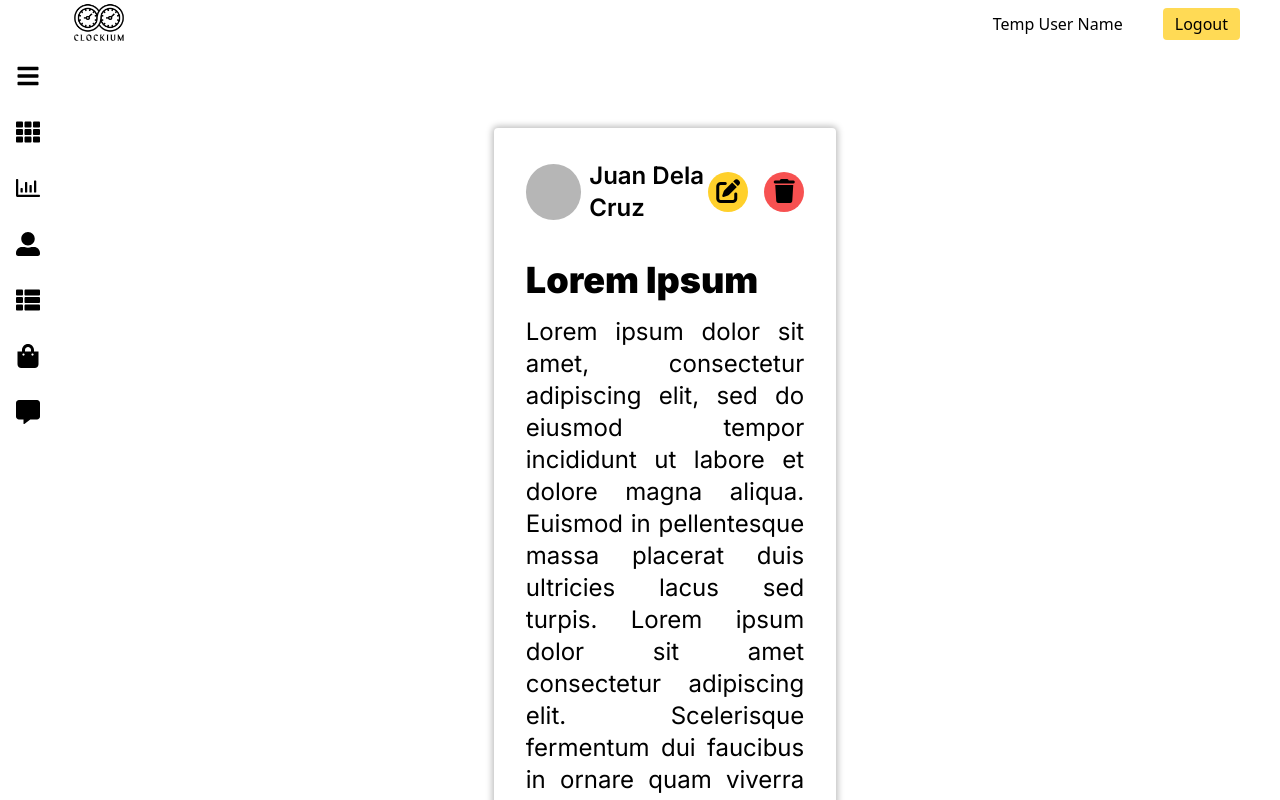
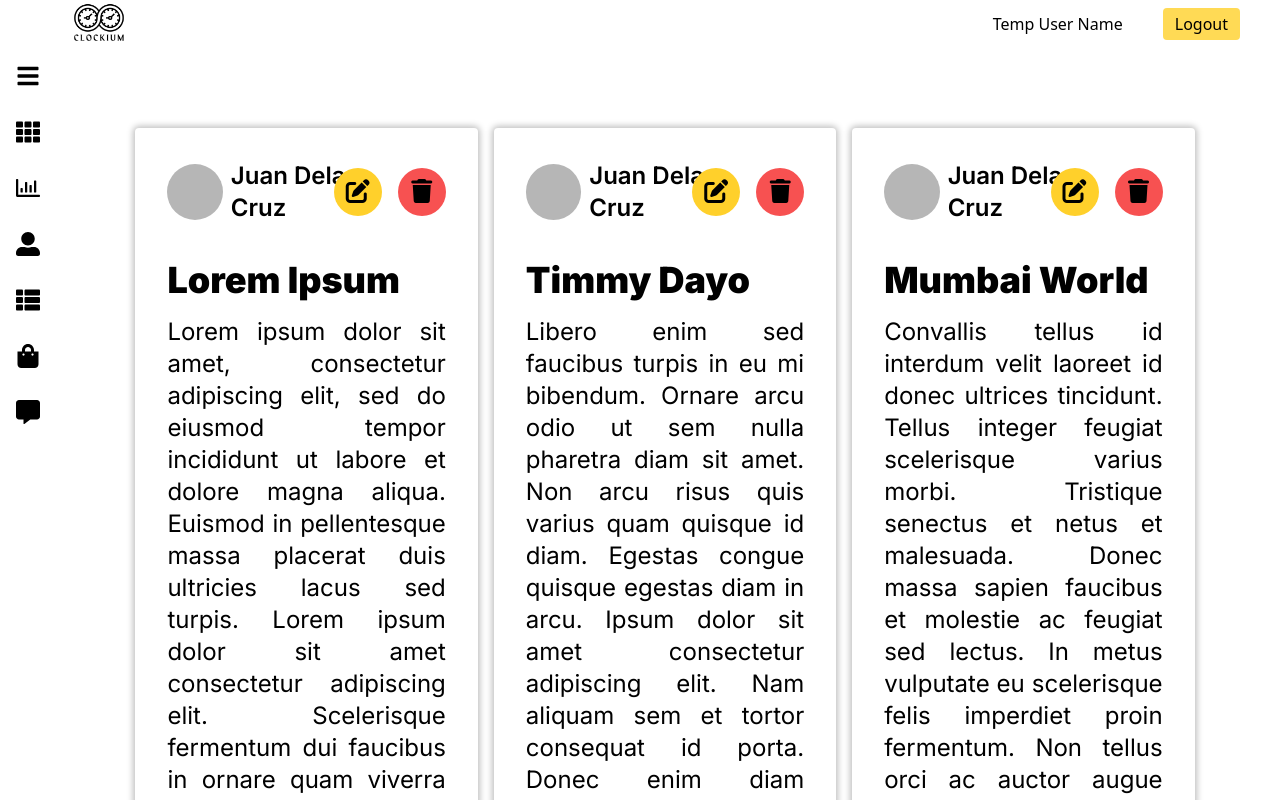
Before and after one commit to prince-bojji/hacktiv, a React (Vite) app in the folder hacktiv/: page /FreedomBoard in a window 1280 px wide. Shown: the top 800 px of the page. Built offline with nearby package versions, Linux system fonts and the light colour scheme.

Commit message:
Freedompost finalization, freedomboard init

```diff
--- a/hacktiv/src/components/FreedomPost.jsx
+++ b/hacktiv/src/components/FreedomPost.jsx
@@ -1,9 +1,15 @@
 import React, { useRef, useState } from "react";
 
 function FreedomPost(props) {
+	// Remove this props object for dynamic content
+	props = props.props
 	const [isEditing, setIsEditing] = useState(false);
 	const [isDeleting, setIsDeleting] = useState(false);
 	const [isAuthor, setIsAuthor] = useState(true);
+
+	const [postTitle, setTitle] = useState(props.title)
+	const [postContent, setContent] = useState(props.content)
+	const [properties, setProps] = useState(props)
 
 	// When the delete button is clicked
 	const onDeleting = () => {
@@ -15,36 +21,35 @@ function FreedomPost(props) {
 	};
 	// When save on edit is clicked
 	const onSave = () => {
-
-  }
+		setProps({...props, title: postTitle, content: postContent})
+		setIsEditing(false)
+	};
 	// When confirm delete button is clicked
-  const onDelete = () => {
-
-  }
+	const onDelete = () => {};
 	// When edit or delete is cancelled
 	const onCancel = () => {
 		setIsDeleting(false);
 		setIsEditing(false);
 	};
 
-	// Remove this props object for dynamic content
-	const date = new Date();
-	props = {
-		title: "Lorem Ipsum",
-		content:
-			"Lorem ipsum dolor sit amet, consectetur adipiscing elit, sed do eiusmod tempor incididunt ut labore et dolore magna aliqua. Euismod in pellentesque massa placerat duis ultricies lacus sed turpis. Lorem ipsum dolor sit amet consectetur adipiscing elit. Scelerisque fermentum dui faucibus in ornare quam viverra orci. Est ullamcorper eget nulla facilisi etiam dignissim diam quis enim. Id velit ut tortor pretium viverra suspendisse potenti nullam. Egestas erat imperdiet sed euismod nisi porta lorem mollis. Phasellus faucibus scelerisque eleifend donec pretium vulputate sapien nec ",
-		author: "Juan Dela Cruz",
-		date_posted:
-			date.getMonth() + "/" + date.getDay() + "/" + date.getFullYear(),
-		time_posted:
-			(date.getHours() % 12) +
-			":" +
-			date.getMinutes() +
-			(date.getHours % 12 == 0 ? "am" : "pm"),
-	};
+	const titleChange = (e) => {
+		setTitle(e.target.value)
+	}
+
+	const contentChange = (e) => {
+		setContent(e.target.value)
+	}
+
 	return (
 		<>
-			<div className={(isEditing ? "outline outline-offset-2 outline-secondary-a " : "outline-none ") + "bg-primary rounded p-8 xs:text-xs md:text-lg xl:text-2xl min-[320px]:w-[92%] md:w-[56%] xl:w-[32%] h-max shadow-[0_0_6px_2px_rgba(0,0,0,0.25)] ease-in duration-100"}>
+			<div
+				className={
+					(isEditing
+						? "outline outline-offset-2 outline-secondary-a "
+						: "outline-none ") +
+					"bg-primary rounded p-8 xs:text-xs md:text-lg xl:text-2xl min-[320px]:w-[92%] md:w-[56%] xl:w-[32%] h-max shadow-[0_0_6px_2px_rgba(0,0,0,0.25)] ease-in duration-100"
+				}
+			>
 				<div className="grid grid-cols-3 items-center mb-5">
 					<div className="flex items-center col-span-2">
 						{/* replace this span for actual image */}
@@ -53,6 +58,97 @@ function FreedomPost(props) {
 					</div>
 					{/* If author is the same is the user, show these buttons */}
 					{isAuthor ? (
+						<>
+							<div className="flex justify-self-end gap-4">
+								<button
+									className={
+										(isEditing
+											? "bg-accent w-max p-4 rounded-md font-bold "
+											: isDeleting
+											? "bg-warning w-max p-4 rounded-md font-bold "
+											: "bg-accent min-[320px]:w-10 lg:w-12 rounded-full aspect-square ") +
+										"ease-in duration-75"
+									}
+									onClick={isEditing ? onSave : isDeleting ? onDelete : onEdit}
+								>
+									{isEditing ? (
+										"Save"
+									) : isDeleting ? (
+										"Confirm"
+									) : (
+										<i className="fa-solid fa-pen-to-square"></i>
+									)}
+
+								</button>
+								<button
+									className={
+										(isDeleting ? "bg-accent" : "bg-warning") +
+										" min-[320px]:w-10 lg:w-12 rounded-full aspect-square ease-in duration-75"
+									}
+									onClick={
+										isEditing ? onCancel : isDeleting ? onCancel : onDeleting
+									}
+								>
+									{isEditing ? (
+										<i
+											className="fa-solid fa-xmark min-[320px]:fa-xs"
+											style={{ color: "#ffffff" }}
+										></i>
+									) : isDeleting ? (
+										<i
+											className="fa-solid fa-xmark min-[320px]:fa-xs"
+											style={{ color: "#ffffff" }}
+										></i>
+									) : (
+										<i className="fa-solid fa-trash min-[320px]:fa-xs"></i>
+									)}
+								</button>
+							</div>
+						</>
+					) : (
+						<></>
+					)}
+
+				</div>
+				<div className="flex flex-col mb-4">
+					{isEditing ? (
+						<>
+							<input
+								name="title"
+								type="text"
+								className="border-tertiary-b border border-solid shadow-inner rounded-lg font-black min-[320px]:text-3xl lg:text-4xl my-4 h-max p-2"
+								value={postTitle}
+								onChange={titleChange}
+								maxLength="25"
+							/>
+							<textarea
+								name="content"
+								className="border-tertiary-b border border-solid shadow-[inset_0_0_2px_1px_rgba(0,0,0,0.25)] rounded-lg text-justify h-[320px] resize-none p-2"
+								value={postContent}
+								onChange={contentChange}
+								maxLength="1000"
+							/>
+						</>
+					) : (
+						<>
+							<span className="font-black min-[320px]:text-3xl lg:text-4xl my-4">
+								{properties.title}
+							</span>
+							<span className="text-justify break-words ">{properties.content}</span>
+						</>
+					)}
+				</div>
+				<div className="float-right flex flex-row w-max gap-8 font-extralight text-sm mt-2">
+					<span className="text-tertiary-a">{props.date_posted}</span>
+					<span className="text-tertiary-a">{props.time_posted}</span>
+				</div>
+			</div>
+		</>
+	);
+}
+
+export default FreedomPost;
+{/* {isAuthor ? (
 						<div className="flex justify-self-end gap-4">
 							{!isEditing && !isDeleting ? (
 								<>
@@ -71,20 +167,28 @@ function FreedomPost(props) {
 								</>
 							) : isEditing ? (
 								<>
-									<button
-                    className="bg-accent w-max p-2 rounded-md font-bold">Save</button>
+									<button className="bg-accent w-max p-2 rounded-md font-bold">
+										Save
+									</button>
 									<button
 										className="bg-warning min-[320px]:w-8 lg:w-12 rounded-full aspect-square"
-                    onClick={onCancel}>
-										<i className="fa-solid fa-xmark min-[320px]:fa-xs" style={{color: '#ffffff'}}></i>
+										onClick={onCancel}
+									>
+										<i
+											className="fa-solid fa-xmark min-[320px]:fa-xs"
+											style={{ color: "#ffffff" }}
+										></i>
 									</button>
 								</>
 							) : (
 								<>
-									<button className="bg-warning w-max p-2 rounded-md font-bold">Confirm</button>
+									<button className="bg-warning w-max p-2 rounded-md font-bold">
+										Confirm
+									</button>
 									<button
 										className="bg-accent min-[320px]:w-8 lg:w-12 rounded-full aspect-square"
-                    onClick={onCancel}>
+										onClick={onCancel}
+									>
 										<i className="fa-solid fa-xmark min-[320px]:fa-xs"></i>
 									</button>
 								</>
@@ -92,40 +196,4 @@ function FreedomPost(props) {
 						</div>
 					) : (
 						<></>
-					)}
-				</div>
-				<div className="flex flex-col mb-4">
-					{isEditing ? (
-						<>
-							<input
-								name="title"
-                readOnly={isEditing}
-								className="border-tertiary-b border border-solid shadow-inner rounded-lg font-black min-[320px]:text-3xl lg:text-4xl my-4 h-max p-2"
-								defaultValue={props.title}
-							/>
-							<textarea
-								name="content"
-                readOnly={isEditing}
-								className="border-tertiary-b border border-solid shadow-[inset_0_0_2px_1px_rgba(0,0,0,0.25)] rounded-lg text-justify h-[420px] resize-none p-2"
-								defaultValue={props.content}
-							/>
-						</>
-					) : (
-						<>
-							<span className="font-black min-[320px]:text-3xl lg:text-4xl my-4">
-								{props.title}
-							</span>
-							<span className="text-justify">{props.content}</span>
-						</>
-					)}
-				</div>
-				<div className="float-right flex flex-row w-max gap-8 font-extralight text-sm mt-2">
-					<span className="text-tertiary-a">{props.date_posted}</span>
-					<span className="text-tertiary-a">{props.time_posted}</span>
-				</div>
-			</div>
-		</>
-	);
-}
-
-export default FreedomPost;
+					)} */}
--- a/hacktiv/src/pages/FreedomBoard.jsx
+++ b/hacktiv/src/pages/FreedomBoard.jsx
@@ -2,10 +2,50 @@ import React from 'react'
 import FreedomPost from '../components/FreedomPost'
 
 function FreedomBoard() {
+  const date = new Date();
+  const testData = [{
+		title: "Lorem Ipsum",
+		content:
+			"Lorem ipsum dolor sit amet, consectetur adipiscing elit, sed do eiusmod tempor incididunt ut labore et dolore magna aliqua. Euismod in pellentesque massa placerat duis ultricies lacus sed turpis. Lorem ipsum dolor sit amet consectetur adipiscing elit. Scelerisque fermentum dui faucibus in ornare quam viverra orci. Est ullamcorper eget nulla facilisi etiam dignissim diam quis enim. Id velit ut tortor pretium viverra suspendisse potenti nullam. Egestas erat imperdiet sed euismod nisi porta lorem mollis. Phasellus faucibus scelerisque eleifend donec pretium vulputate sapien nec ",
+		author: "Juan Dela Cruz",
+		date_posted:
+			date.getMonth() + "/" + date.getDay() + "/" + date.getFullYear(),
+		time_posted:
+			(date.getHours() % 12) +
+			":" +
+			date.getMinutes() +
+			(date.getHours % 12 == 0 ? "am" : "pm"),
+	},{
+		title: "Timmy Dayo",
+		content:
+			"Libero enim sed faucibus turpis in eu mi bibendum. Ornare arcu odio ut sem nulla pharetra diam sit amet. Non arcu risus quis varius quam quisque id diam. Egestas congue quisque egestas diam in arcu. Ipsum dolor sit amet consectetur adipiscing elit. Nam aliquam sem et tortor consequat id porta. Donec enim diam vulputate ut pharetra sit. Commodo sed egestas egestas fringilla. Tempor orci dapibus ultrices in iaculis. Consectetur adipiscing elit ut aliquam purus sit amet luctus. Cras tincidunt lobortis feugiat vivamus at augue eget arcu. Nisi porta lorem mollis aliquam ut porttitor leo. Praesent elementum facilisis leo vel fringilla est ullamcorper eget. Ipsum consequat nisl vel pretium lectus quam id. Et odio pellentesque diam volutpat commodo sed egestas egestas. ",
+		author: "Juan Dela Cruz",
+		date_posted:
+			date.getMonth() + "/" + date.getDay() + "/" + date.getFullYear(),
+		time_posted:
+			(date.getHours() % 12) +
+			":" +
+			date.getMinutes() +
+			(date.getHours % 12 == 0 ? "am" : "pm"),
+	},{
+		title: "Mumbai World",
+		content:
+			"Convallis tellus id interdum velit laoreet id donec ultrices tincidunt. Tellus integer feugiat scelerisque varius morbi. Tristique senectus et netus et malesuada. Donec massa sapien faucibus et molestie ac feugiat sed lectus. In metus vulputate eu scelerisque felis imperdiet proin fermentum. Non tellus orci ac auctor augue mauris augue neque gravida. Condimentum id venenatis a condimentum vitae. Pretium aenean pharetra magna ac placerat vestibulum lectus. Lacus laoreet non curabitur gravida arcu ac. Ac tortor vitae purus faucibus ornare suspendisse. Lacus suspendisse faucibus interdum posuere lorem ipsum. Facilisis sed odio morbi quis. Eget nunc scelerisque viverra mauris in aliquam. Tincidunt arcu non sodales neque sodales ut. Eu lobortis elementum nibh tellus. Sagittis eu volutpat odio facilisis mauris sit amet.",
+		author: "Juan Dela Cruz",
+		date_posted:
+			date.getMonth() + "/" + date.getDay() + "/" + date.getFullYear(),
+		time_posted:
+			(date.getHours() % 12) +
+			":" +
+			date.getMinutes() +
+			(date.getHours % 12 == 0 ? "am" : "pm"),
+	}]
   return (
     <>
-      <div className="font-inter flex justify-center items-center min-h-[100vh] h-max">
-        <FreedomPost />
+      <div className="font-inter flex justify-center items-start h-max gap-4">
+        {testData.map((val) =>
+          <FreedomPost props={val} key={val.date_posted+val.time_posted+testData.indexOf(val)}/>
+        )}
       </div>
     </>
   )
```
Lines whose indentation alone changed are shown as unchanged.
